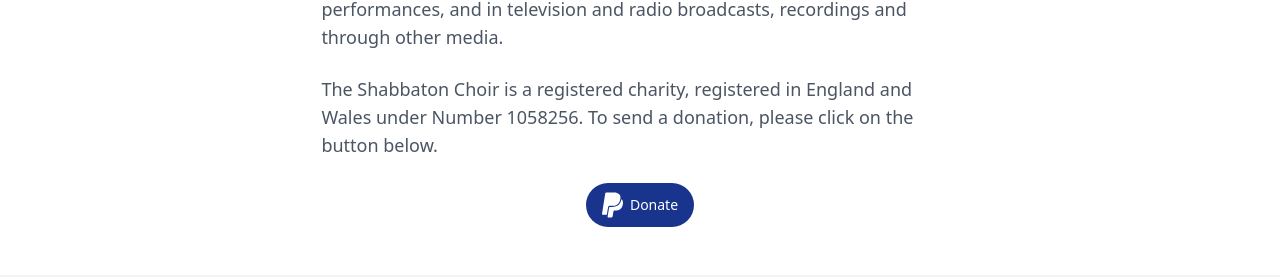
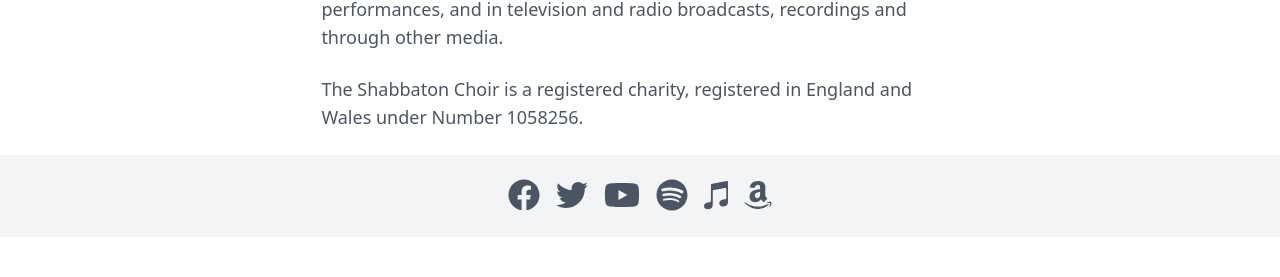
Before and after one commit to stuartizon/shabbatonchoir.com, a Next.js app: page / in a window 1280 px wide. Shown: the part 1157-1434 px from the top of the page. After the commit the page ends 1394 px from the top, so only its background shows below. Built offline with nearby package versions, Linux system fonts and the light colour scheme.

Commit message:
Remove paypal donate button (for now)

```diff
--- a/pages/index.tsx
+++ b/pages/index.tsx
@@ -13,18 +13,8 @@ const Home: NextPage = () => {
         The main aims of the Choir are to advance Judaism and in particular Jewish Prayer, through participation in synagogue service; singing at public performances, and in television and radio broadcasts, recordings and through other media.
       </p>
       <p className="my-6">
-        The Shabbaton Choir is a registered charity, registered in England and Wales under Number 1058256. To send a donation, please click on the button below.
+        The Shabbaton Choir is a registered charity, registered in England and Wales under Number 1058256.
       </p>
-
-      <a href="https://www.paypal.com/uk/fundraiser/charity/2717196" className="no-underline" target="_blank" rel="noreferrer">
-        <div className="flex w-fit mx-auto items-center rounded-full my-2 bg-primary-500 hover:bg-primary-300 text-white px-4 py-2 text-sm">
-          <FontAwesomeIcon size="2x" icon={faPaypal} />
-          &ensp;
-          <span>Donate</span>
-        </div>
-      </a>
-
-      <p className="my-12" />
     </Layout>
   );
 }
```
